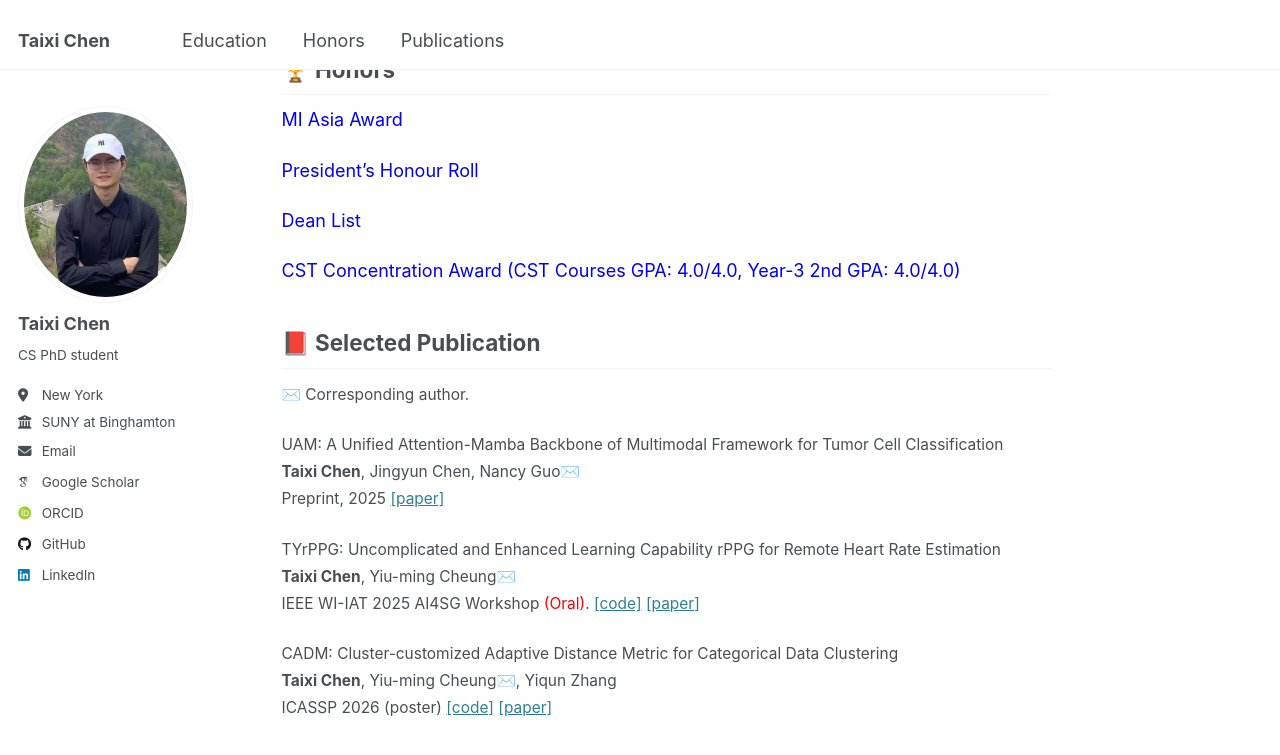
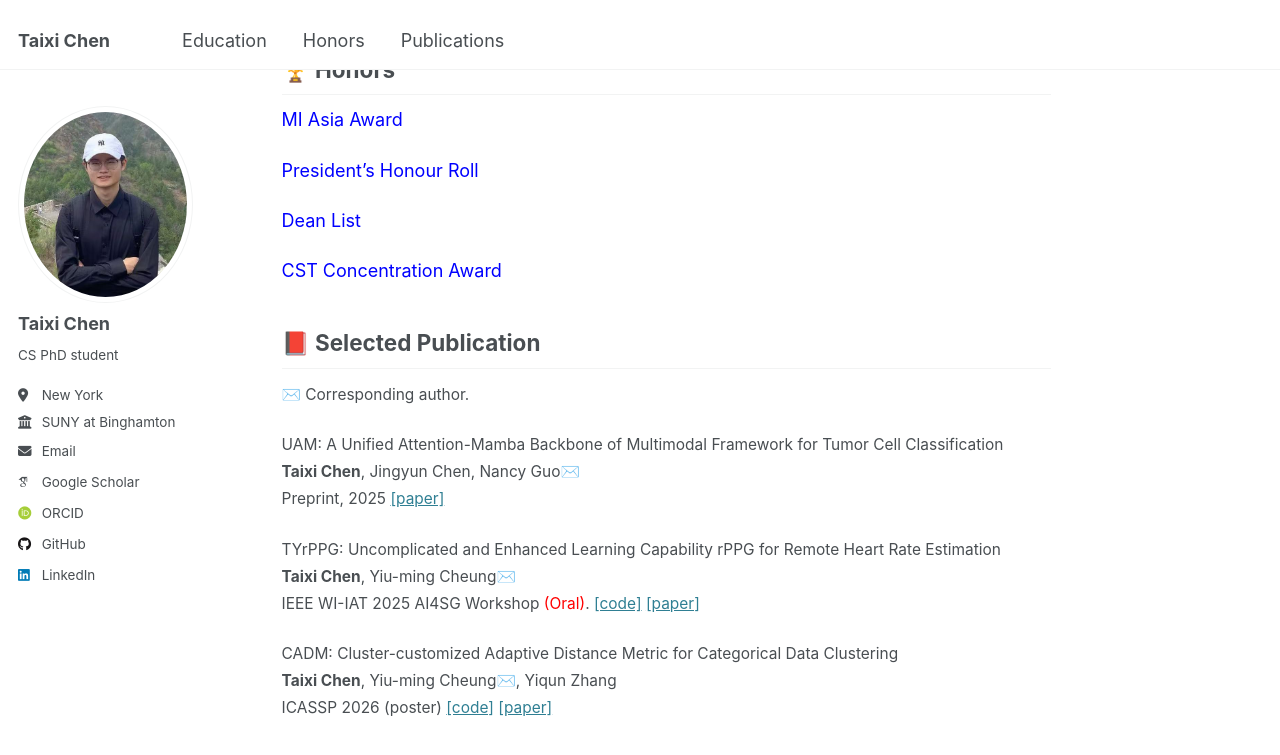
Before and after one commit to Taixi-CHEN/Taixi-Chen.github.io, a Jekyll site: the page built from _pages/about.md, in a window 1280 px wide and 900 px high, scrolled down 559 px. Shown: the top 755 px of the window. Built offline with Jekyll 4.4.1, drawn with Linux system fonts in a browser that asks for light colours; some web fonts are replaced.

Commit message:
Revise
Updated the CST Concentration Award text for clarity.

```diff
--- a/_pages/about.md
+++ b/_pages/about.md
@@ -31,7 +31,7 @@ B.Sc in Computer Science and Technology, First Class Honours
 
 <span style="color: blue;"> Dean List </span>
 
-<span style="color: blue;">CST Concentration Award (CST Courses GPA: 4.0/4.0, Year-3 2nd GPA: 4.0/4.0)</span>
+<span style="color: blue;">CST Concentration Award </span>
 
 
 
```
